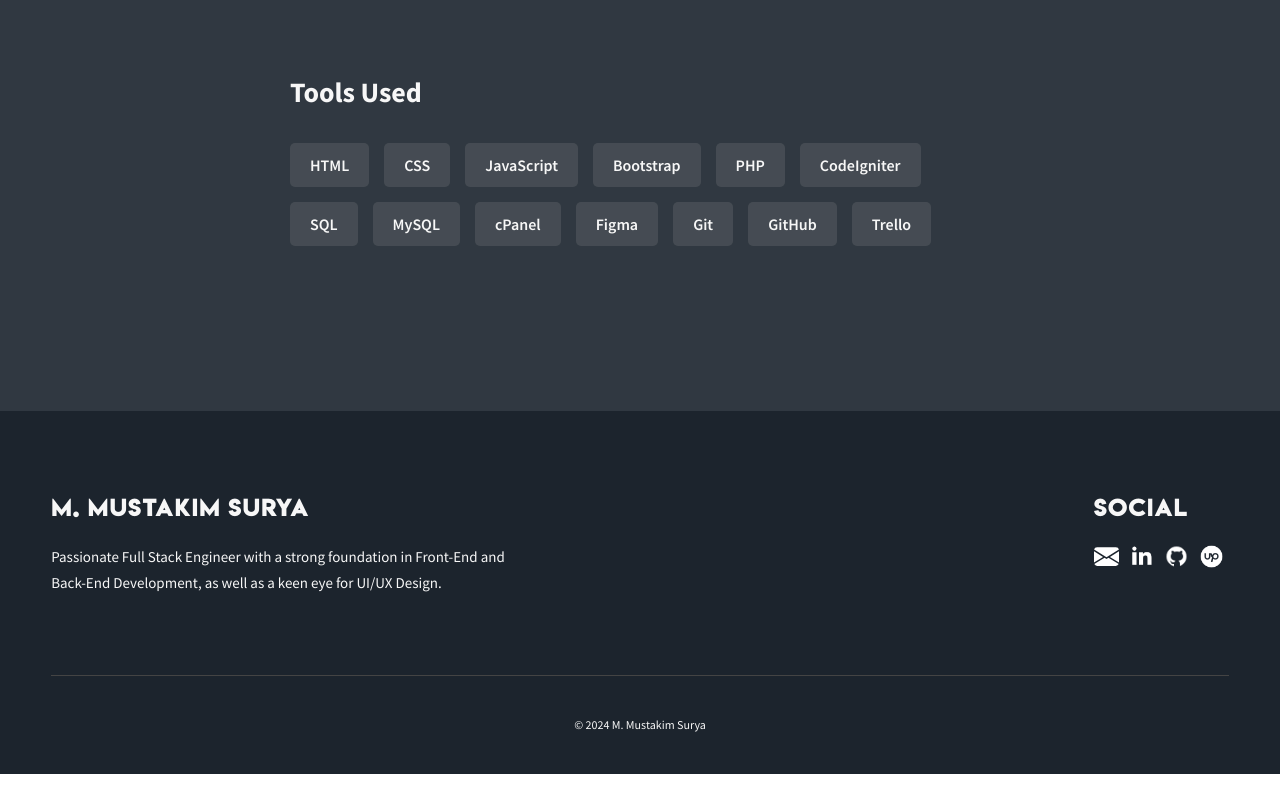
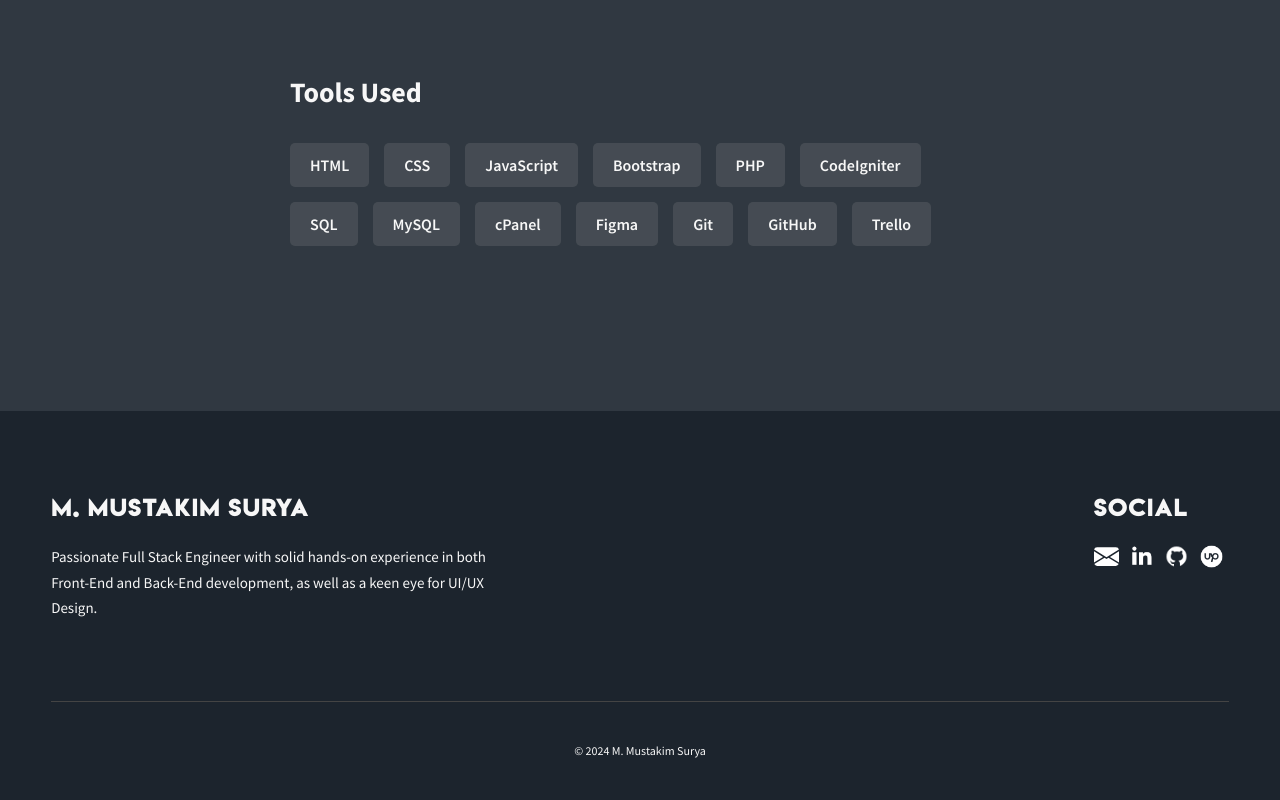
Before and after one commit to takimsry/takimsurya, a React (Create React App) app: page /projects/4 in a window 1280 px wide. Shown: the part 1926-2726 px from the top of the page. Before the commit the page ends 2700 px from the top, so only its background shows below. Built offline with nearby package versions, Linux system fonts and the light colour scheme.

Commit message:
footer bio

```diff
--- a/src/components/Common/Footer.jsx
+++ b/src/components/Common/Footer.jsx
@@ -48,7 +48,7 @@
           <div className="main-footer__row main-footer__row-2">
             <h4 className="heading heading-sm text-lt">M. Mustakim Surya</h4>
             <p className="main-footer__short-desc">
-              Passionate Full Stack Engineer with a strong foundation in Front-End and Back-End Development, as well as a keen eye for UI/UX Design.
+              Passionate Full Stack Engineer with solid hands-on experience in both Front-End and Back-End development, as well as a keen eye for UI/UX Design.
             </p>
           </div>
         </div>
```
